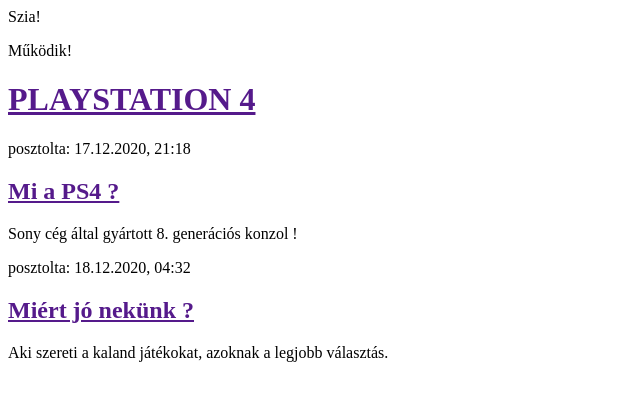
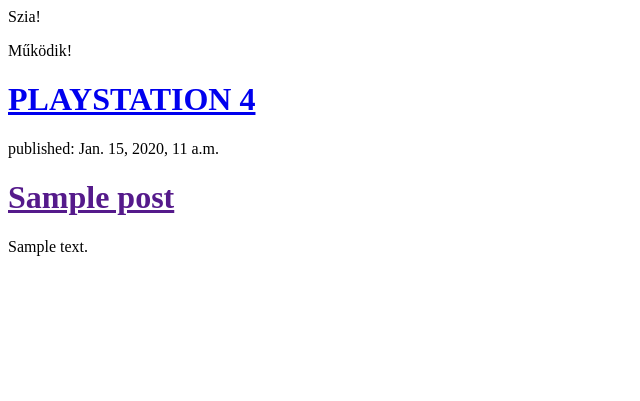
Before and after one commit to kriszu3/my-first-blog, a Django app: page / in a window 1280 px wide. Shown: the top 401 px of the page, without its empty margins (0-640 px from the left). Run offline with Django 3.2, Linux system fonts and the light colour scheme; tables that the repository leaves empty hold one stand-in row (values such as "Sample post").

Commit message:
Modified templates to display posts from database.

```diff
--- a/blog/templates/blog/post_list.html
+++ b/blog/templates/blog/post_list.html
@@ -17,20 +17,16 @@
         <title>Krisu blogja</title>
     </head>
     <body>
-        <div>
-            <h1><a href="">PLAYSTATION 4</a></h1>
-        </div>
+      <div>
+        <h1><a href="/">PLAYSTATION 4</a></h1>
+      </div>
 
-        <div>
-            <p>posztolta: 17.12.2020, 21:18</p>
-            <h2><a href="">Mi a PS4 ?</a></h2>
-            <p>Sony cég által gyártott 8. generációs konzol !</p>
-        </div>
-
-        <div>
-            <p>posztolta: 18.12.2020, 04:32</p>
-            <h2><a href="">Miért jó nekünk ?</a></h2>
-            <p>Aki szereti a kaland játékokat, azoknak a legjobb választás.</p>
-        </div>
+      {% for post in posts %}
+      <div>
+        <p>published: {{ post.published_date }}</p>
+        <h1><a href="">{{ post.title }}</a></h1>
+        <p>{{ post.text|linebreaksbr }}</p>
+      </div>
+{% endfor %}
     </body>
 </html>
--- a/blog/views.py
+++ b/blog/views.py
@@ -1,5 +1,8 @@
 from django.shortcuts import render
+from django.utils import timezone
+from .models import Post
 
 def post_list(request):
-    return render(request, 'blog/post_list.html', {})
+    posts = Post.objects.filter(published_date__lte=timezone.now()).order_by('published_date')
+    return render(request, 'blog/post_list.html', {'posts': posts})
 # Create your views here.
```
